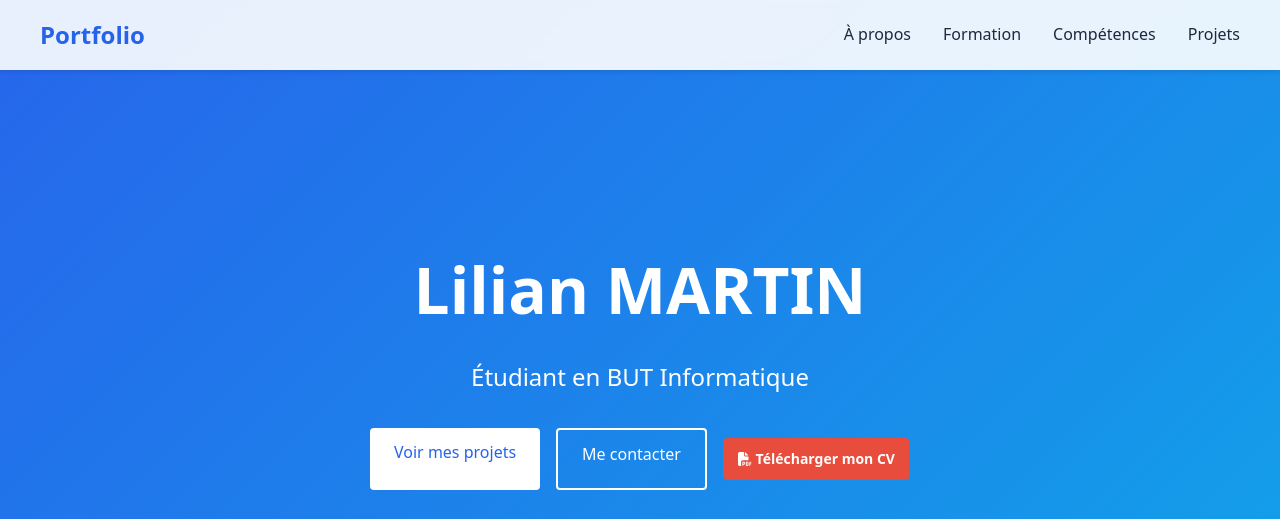
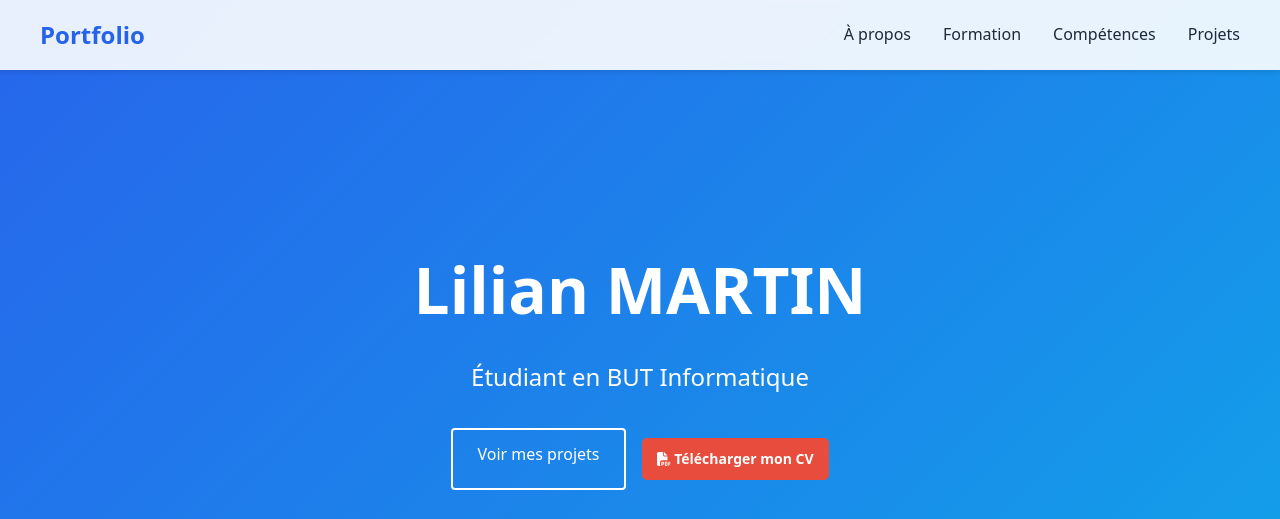
Before and after one commit to LilianFh/Portfolio, a plain HTML site: page index.html in a window 1280 px wide. Shown: the top 519 px of the page. Drawn offline with Linux system fonts and the light colour scheme.

Commit message:
correction mineure

```diff
--- a/index.html
+++ b/index.html
@@ -26,8 +26,7 @@
         <h1>Lilian MARTIN</h1>
         <p>Étudiant en BUT Informatique</p>
         <div class="hero-buttons">
-            <a href="#projects" class="btn btn-primary">Voir mes projets</a>
-            <a href="#contact" class="btn btn-outline">Me contacter</a>
+            <a href="#projects" class="btn btn-outline">Voir mes projets</a>
             <a href="assets/files/cv-lilian-martin.pdf" target="_blank" class="btn btn-download">
                 <i class="fas fa-file-pdf"></i> Télécharger mon CV
             </a>
```
